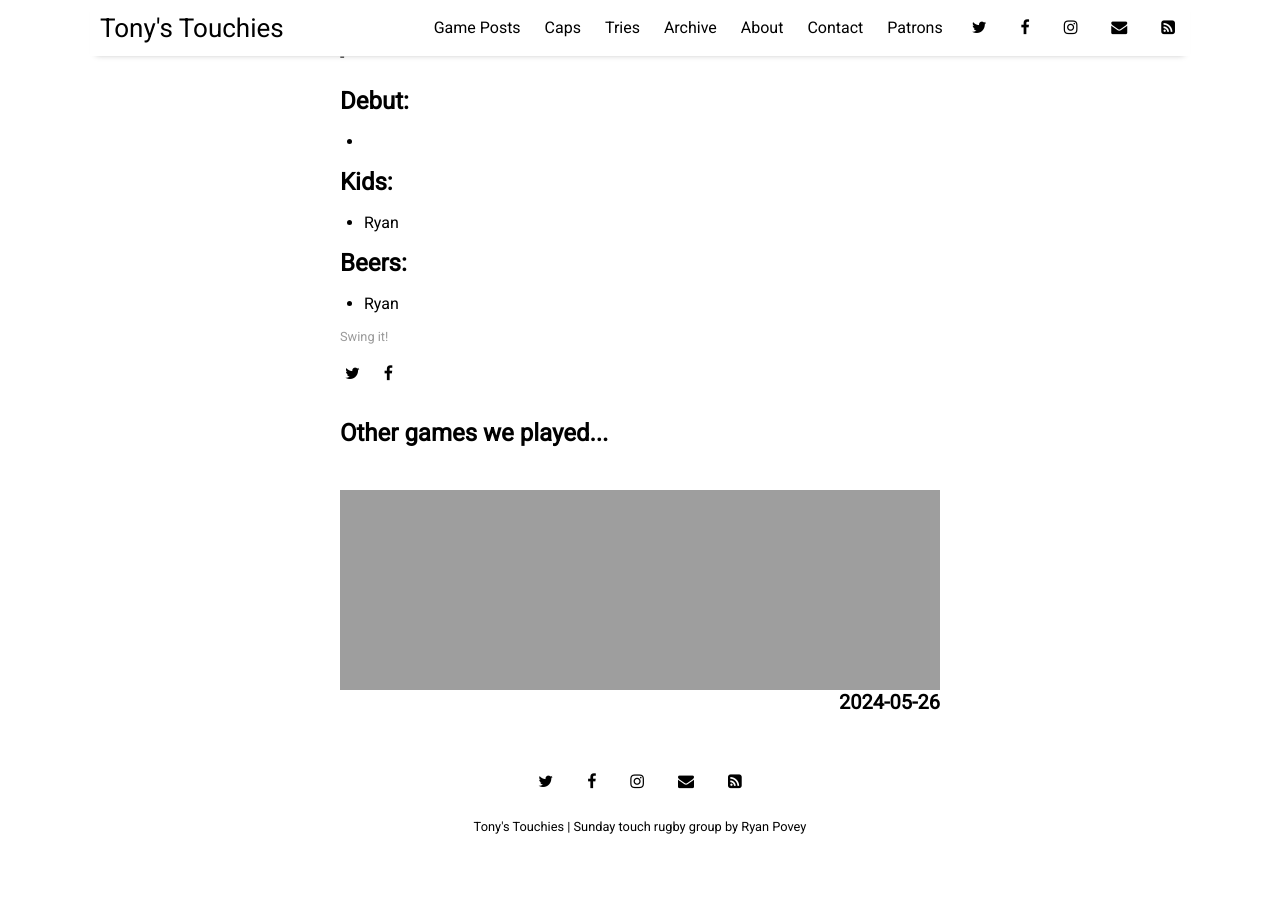
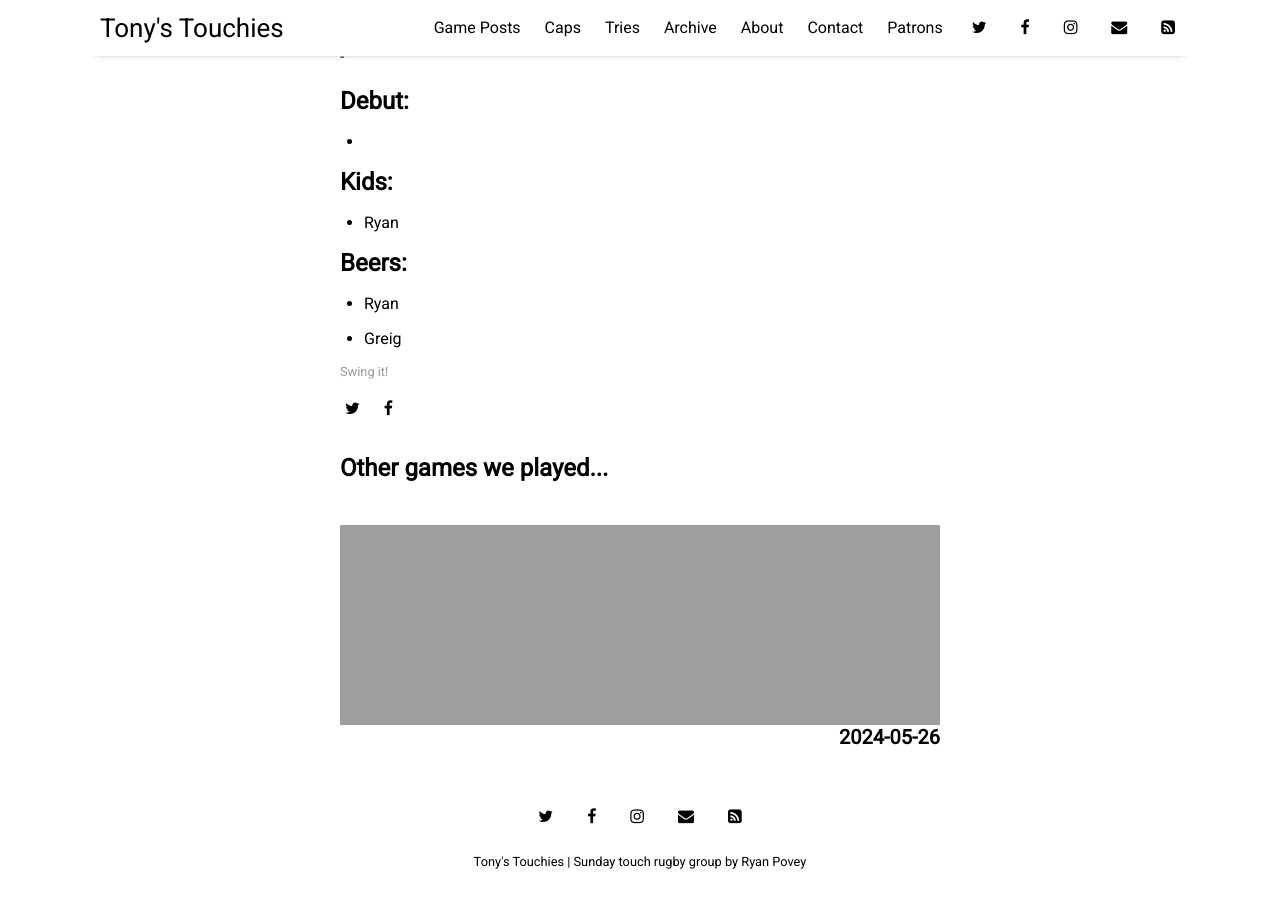
Before and after one commit to sundayrugby/sundayrugby.github.io, a Jekyll site: the page built from _posts/2024-05-29-CQ.md, in a window 1280 px wide and 900 px high, scrolled down 1397 px. Built offline with Jekyll 4.4.1, drawn with Linux system fonts in a browser that asks for light colours; nearby versions of some CDN libraries; before the commit the page ends 2262 px from its top, so only the background shows below that.

Commit message:
Update 2024-05-29-CQ.md

```diff
--- a/_posts/2024-05-29-CQ.md
+++ b/_posts/2024-05-29-CQ.md
@@ -55,3 +55,4 @@ image: 2024_05_29.jpg
 ## Beers:
 
 * Ryan
+* Greig
```
